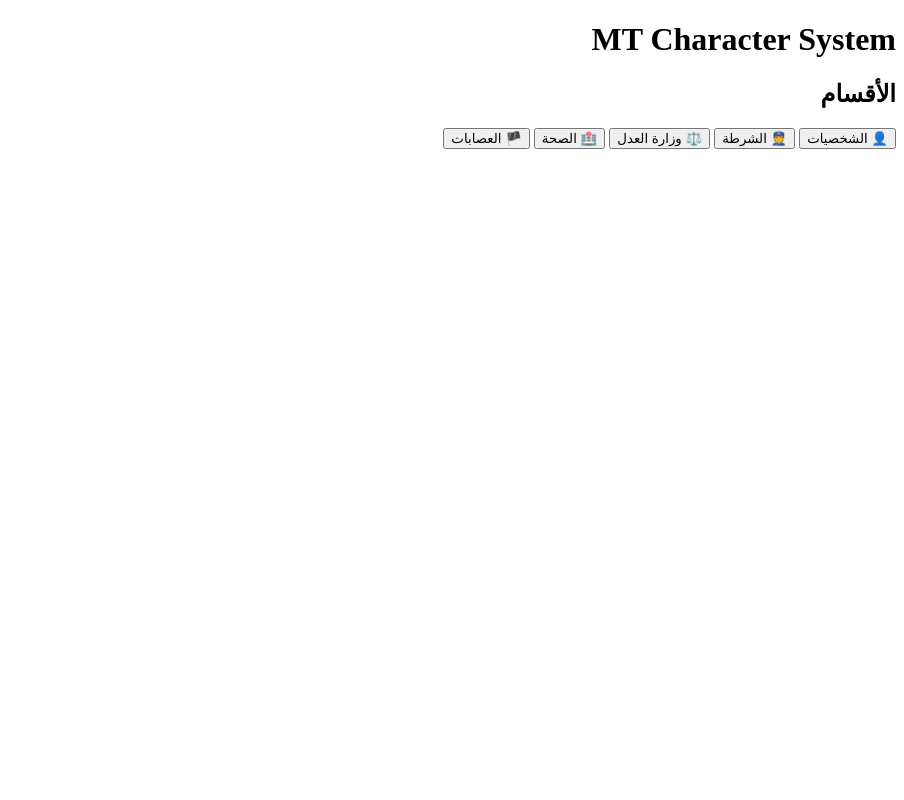
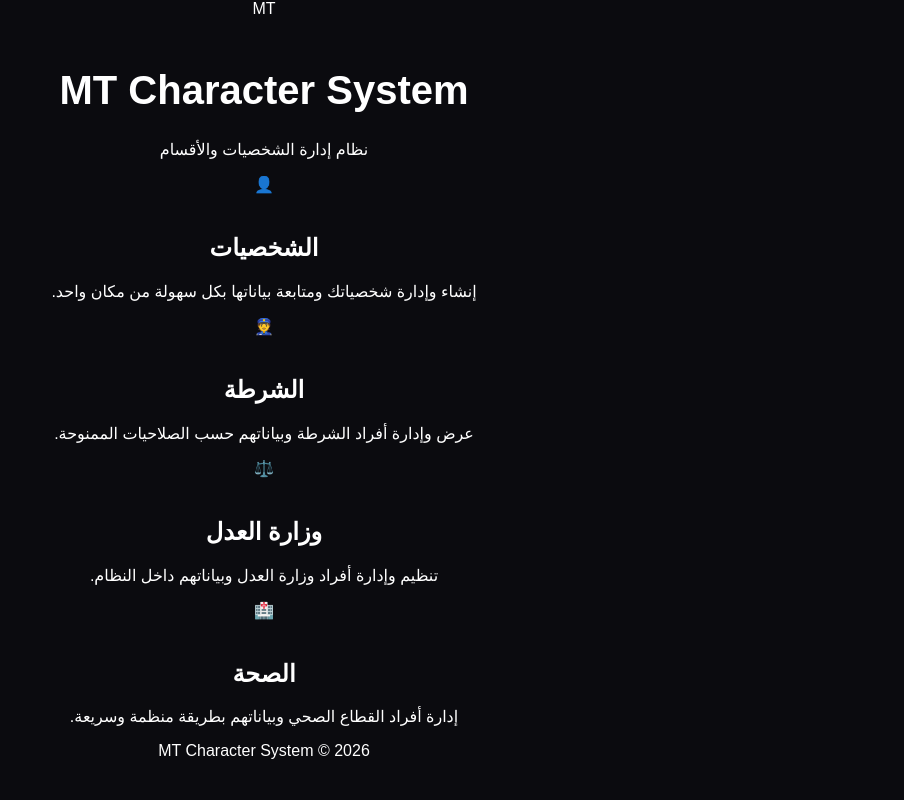
Before and after one commit to dahomaq37-jpg/-MT-Character-System, a Flask app: page / in a window 1280 px wide. Shown: the whole page, without its empty margins (376-1280 px from the left). Run offline with Flask 3, Linux system fonts and the light colour scheme.

Commit message:
Update index.html

```diff
--- a/templates/index.html
+++ b/templates/index.html
@@ -3,17 +3,63 @@
 <head>
     <meta charset="UTF-8">
     <meta name="viewport" content="width=device-width, initial-scale=1.0">
+
     <title>MT Character System</title>
+
+    <link rel="stylesheet" href="{{ url_for('static', filename='style.css') }}">
 </head>
+
 <body>
-    <h1>MT Character System</h1>
 
-    <h2>الأقسام</h2>
+    <header class="hero">
+        <div class="mt-logo">MT</div>
+        <h1>MT Character System</h1>
+        <p>نظام إدارة الشخصيات والأقسام</p>
+    </header>
 
-    <button>👤 الشخصيات</button>
-    <button>👮 الشرطة</button>
-    <button>⚖️ وزارة العدل</button>
-    <button>🏥 الصحة</button>
-    <button>🏴 العصابات</button>
+    <main class="sections">
+
+        <div class="section-card">
+            <div class="icon">👤</div>
+            <h2>الشخصيات</h2>
+            <p>
+                إنشاء وإدارة شخصياتك ومتابعة بياناتها
+                بكل سهولة من مكان واحد.
+            </p>
+        </div>
+
+        <div class="section-card">
+            <div class="icon">👮</div>
+            <h2>الشرطة</h2>
+            <p>
+                عرض وإدارة أفراد الشرطة وبياناتهم
+                حسب الصلاحيات الممنوحة.
+            </p>
+        </div>
+
+        <div class="section-card">
+            <div class="icon">⚖️</div>
+            <h2>وزارة العدل</h2>
+            <p>
+                تنظيم وإدارة أفراد وزارة العدل
+                وبياناتهم داخل النظام.
+            </p>
+        </div>
+
+        <div class="section-card">
+            <div class="icon">🏥</div>
+            <h2>الصحة</h2>
+            <p>
+                إدارة أفراد القطاع الصحي وبياناتهم
+                بطريقة منظمة وسريعة.
+            </p>
+        </div>
+
+    </main>
+
+    <footer>
+        <p>MT Character System © 2026</p>
+    </footer>
+
 </body>
 </html>
```
